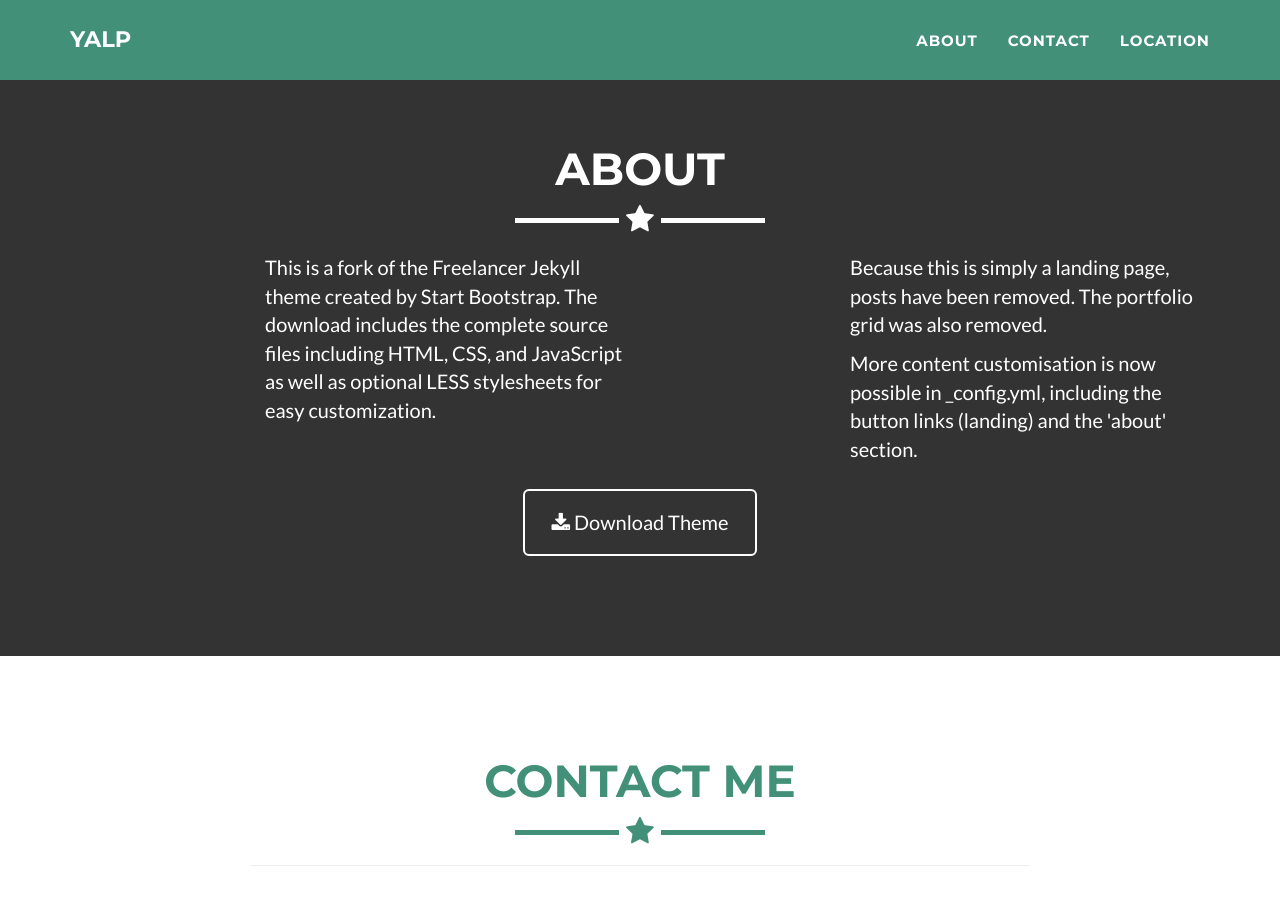
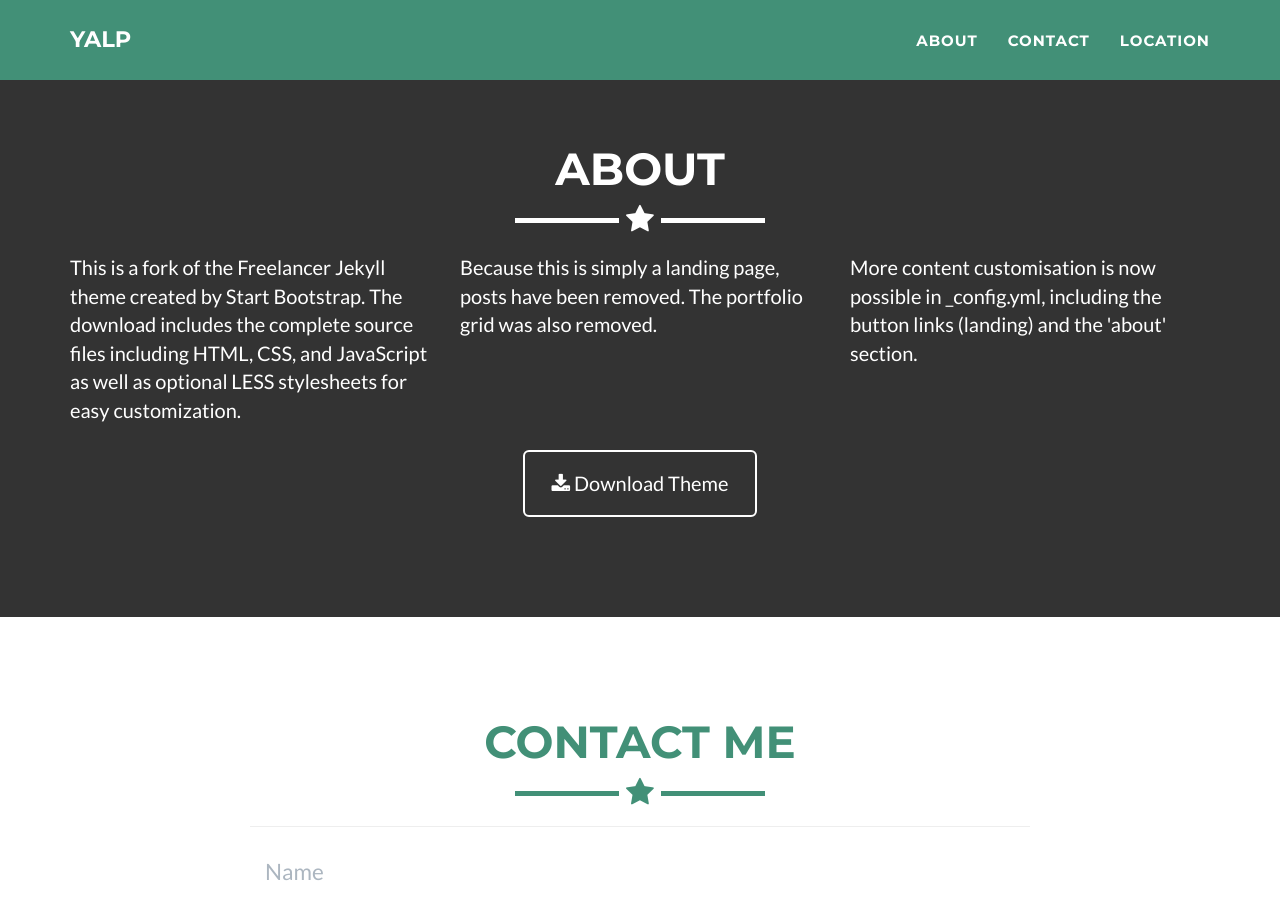
Before and after one commit to jeromelachaud/freelancer-theme, a Jekyll site: the page built from index.html, in a window 1280 px wide and 900 px high, scrolled down 834 px. Built offline with Jekyll 4.4.1, drawn with Linux system fonts in a browser that asks for light colours.

Commit message:
Changes to be committed: 	modified:   _includes/about.html

```diff
--- a/_includes/about.html
+++ b/_includes/about.html
@@ -9,7 +9,7 @@
             </div>
             <div class="row">
               {% for aboutblurb in site.aboutblurb %}
-              <div class="col-lg-4 col-lg-offset-2">
+              <div class="col-lg-4 col-lg">
                   <p>{{ aboutblurb.content }}</p>
               </div>
               {% endfor %}
```
